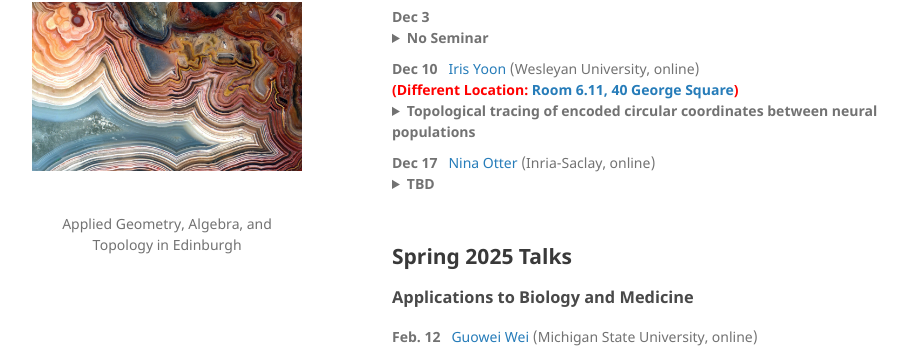
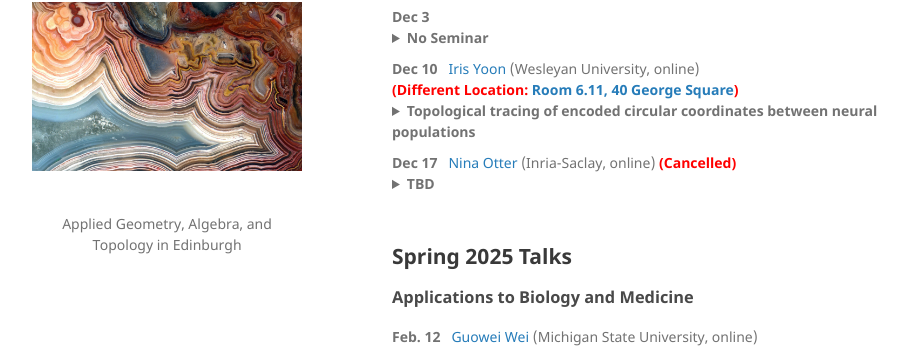
Before and after one commit to agatedinburgh/agatedinburgh.github.io, a Jekyll site: the page built from index.md, in a window 1280 px wide and 900 px high, scrolled down 996 px. Shown: the part 107-455 px from the top of the window, without its empty margins (178-1086 px from the left). Built offline with Jekyll 4.4.1, drawn with Linux system fonts in a browser that asks for light colours; our own code applies the rules of GitHub Pages for plain Markdown files.

Commit message:
Mark Dec 17 event as cancelled
Added a note indicating that the event on Dec 17 is cancelled.

```diff
--- a/index.md
+++ b/index.md
@@ -86,6 +86,7 @@ To join the mailing list, send an email to sympa at mlist.is.ed.ac.uk with nothi
 </details>
 
 <nobr><b>Dec 17</b>  &nbsp; <a href= "https://www.ninaotter.com"> Nina Otter </a> (Inria-Saclay, online)</nobr>
+<nobr><span style="color: red;"><b>(Cancelled)</b></span></nobr>
 <details style="margin-bottom:10px">
 <summary><b>TBD</b></summary>
 <p style="margin-left:30px;">TBD</p>
```
